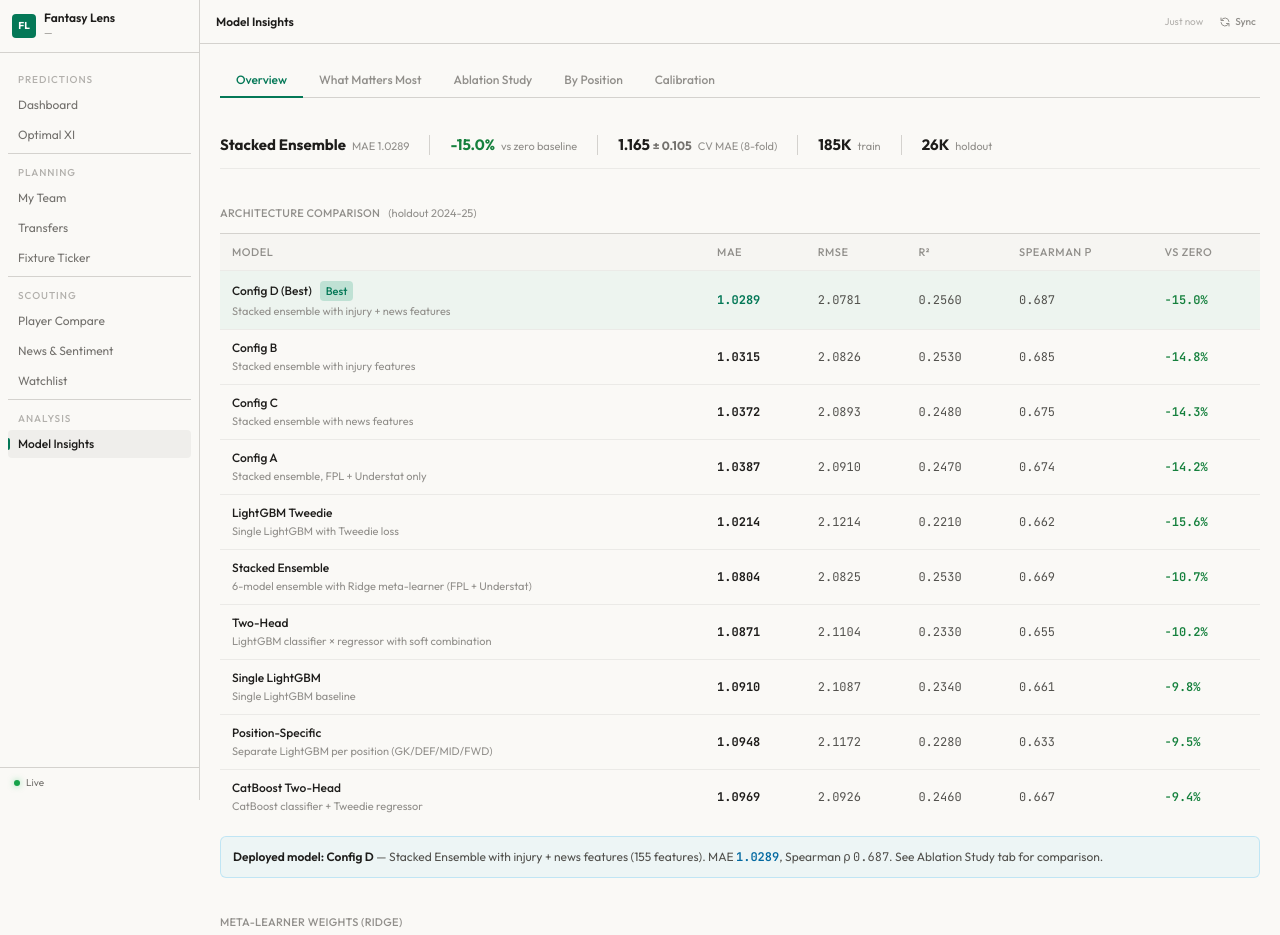
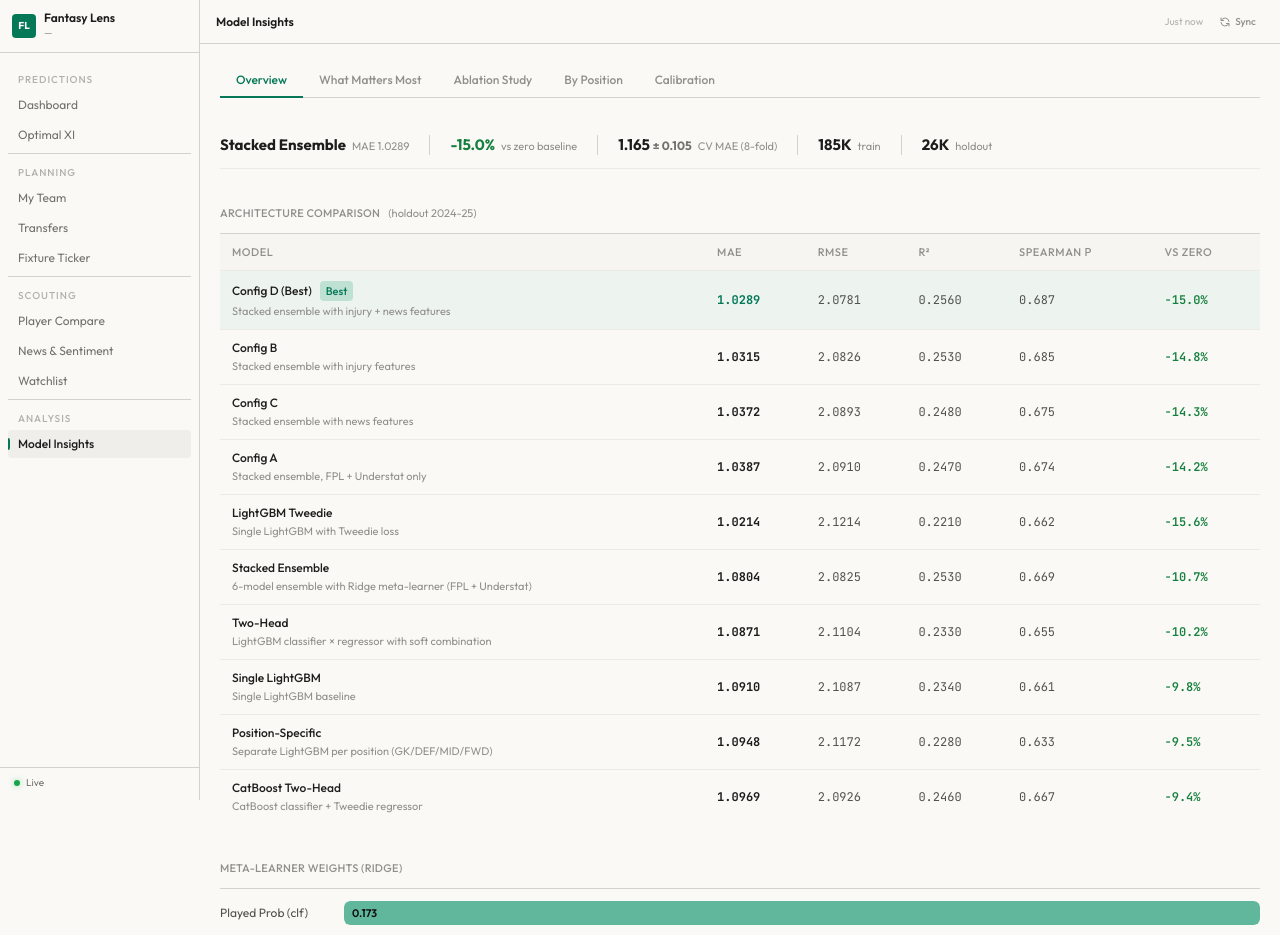
Before and after one commit to abdelmalek-maskri/fplens, a React (Vite) app in the folder app/: page /insights in a window 1280 px wide. Shown: the top 935 px of the page. Built offline with nearby package versions, Linux system fonts and the light colour scheme; no server answers.

Commit message:
fix: remove deployed model banner from Model Insights overview

```diff
--- a/app/src/pages/insights/OverviewTab.jsx
+++ b/app/src/pages/insights/OverviewTab.jsx
@@ -4,11 +4,9 @@ export default function OverviewTab({
   ensembleWeights,
   datasetStats,
   twoheadMethods,
-  ablationConfigs,
 }) {
   const bestModel = modelVariants.find((m) => m.best);
   const bestMae = bestModel.mae;
-  const configD = ablationConfigs.find((c) => c.best);
 
   return (
     <div className="space-y-6">
@@ -117,19 +115,6 @@ export default function OverviewTab({
           </tbody>
         </table>
 
-        {configD && (
-          <div className="mt-3 p-3 rounded-md bg-info-500/5 border border-info-500/20">
-            <p className="text-sm text-surface-300">
-              <span className="font-semibold text-surface-100">Deployed model: Config D</span> —
-              Stacked Ensemble with injury + news features ({configD.features} features). MAE{" "}
-              <span className="font-data font-semibold text-info-400">
-                {configD.mae.toFixed(4)}
-              </span>
-              , Spearman ρ <span className="font-data">{configD.rho.toFixed(3)}</span>. See Ablation
-              Study tab for comparison.
-            </p>
-          </div>
-        )}
       </div>
 
       <div>
```
